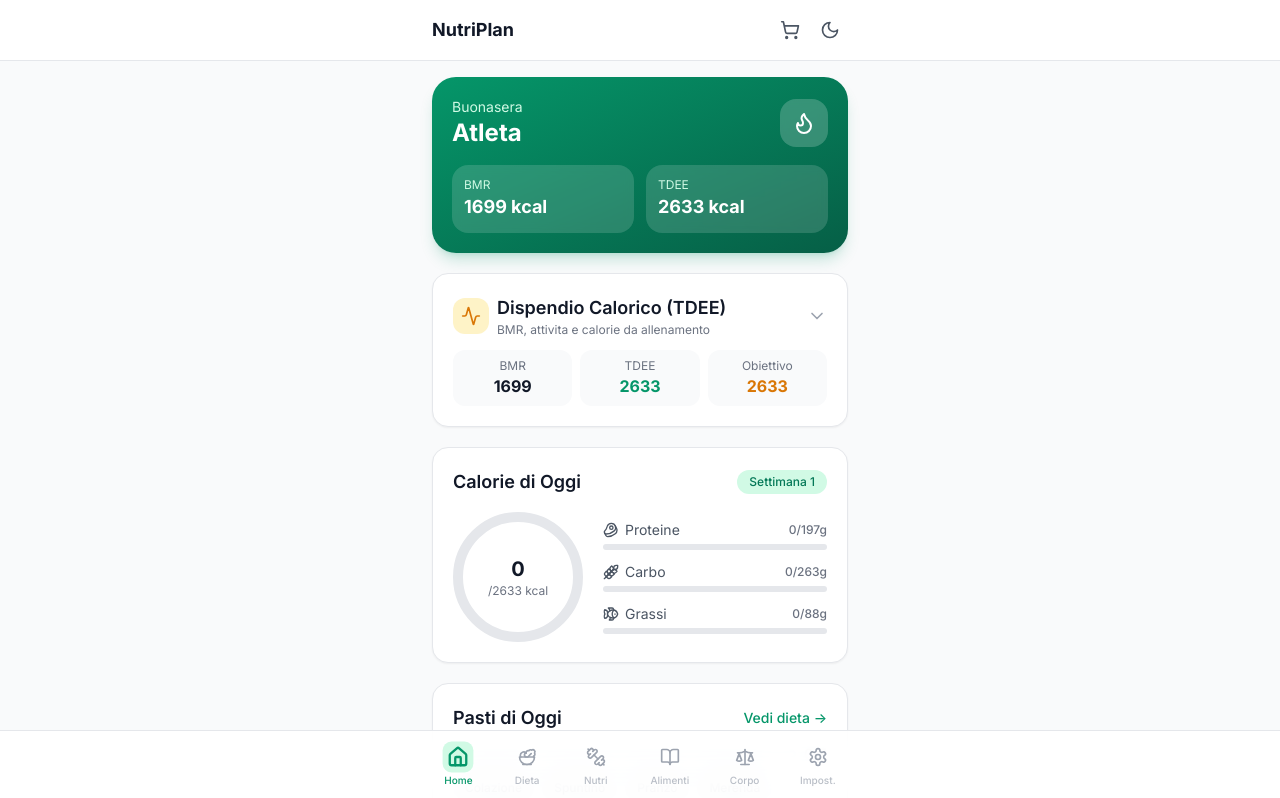
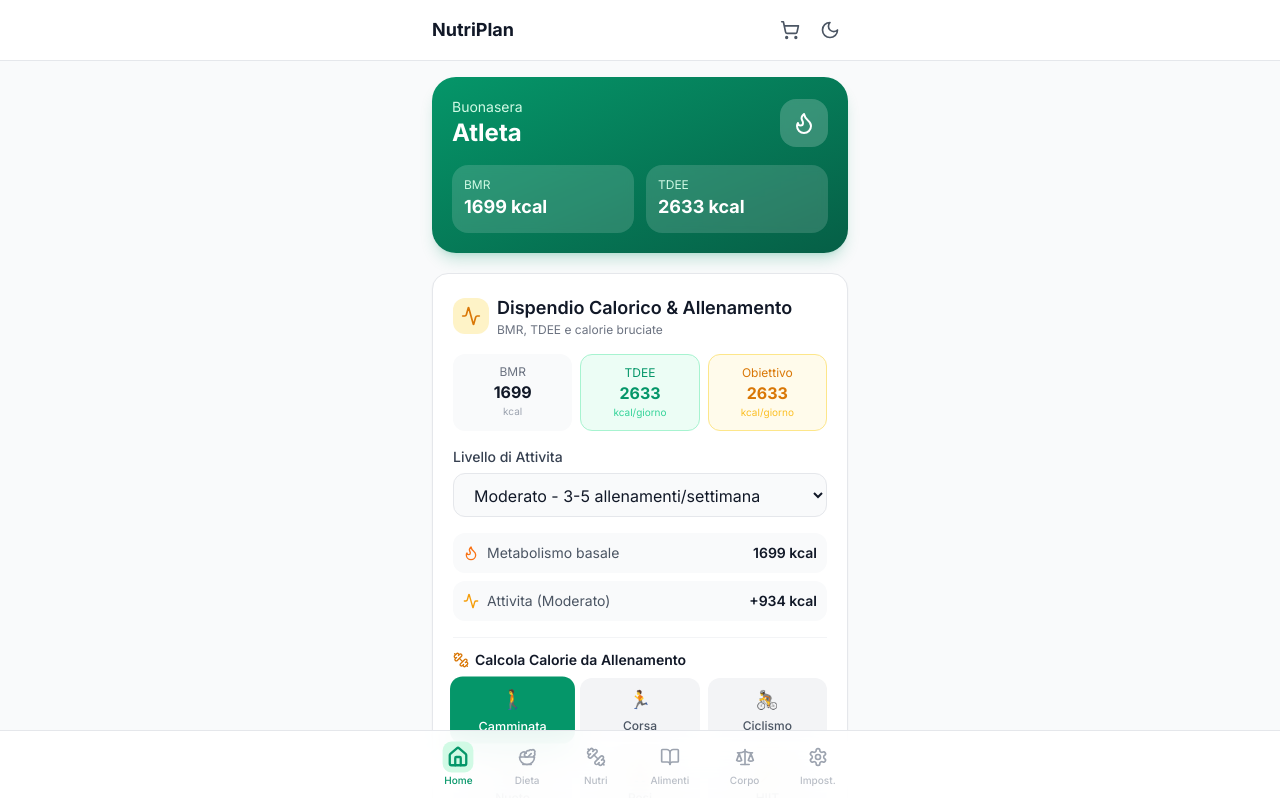
Before and after one commit to startagame93/project, a React (Vite) app: page / in a window 1280 px wide. Shown: the top 798 px of the page. Built offline with nearby package versions, Linux system fonts and the light colour scheme.

Commit message:
Make calorie calculator always visible

```diff
--- a/src/views/Dashboard.tsx
+++ b/src/views/Dashboard.tsx
@@ -3,7 +3,7 @@ import { useApp } from '@/context/AppContext';
 import { calcBMR, calcTDEE, calcTargetCalories, calcMacroTargets, todayISO } from '@/lib/data';
 import { ProgressRing } from '@/components/ProgressRing';
 import { ProgressBar } from '@/components/ProgressBar';
-import { Droplet, Flame, Beef, Wheat, Fish, Dumbbell, Pill, TrendingUp, Bell, Activity, Zap, Minus, Plus, ChevronDown } from 'lucide-react';
+import { Droplet, Flame, Beef, Wheat, Fish, Dumbbell, Pill, TrendingUp, Bell, Activity, Zap, Minus, Plus } from 'lucide-react';
 import { SUPPLEMENT_TYPES, MICRONUTRIENT_TARGETS, MEAL_TYPES, ACTIVITY_LEVELS } from '@/types';
 import type { ActivityLevel } from '@/types';
 
@@ -228,7 +228,6 @@ function TdeeCalculator({ bmr, tdee, targetCal, weight, activityLabel, activityL
   activityLevel: ActivityLevel;
   setState: (updater: (prev: import('@/types').AppState) => import('@/types').AppState) => void;
 }) {
-  const [expanded, setExpanded] = useState(false);
   const [selectedWorkout, setSelectedWorkout] = useState(0);
   const [minutes, setMinutes] = useState(30);
   const [burned, setBurned] = useState(0);
@@ -247,44 +246,37 @@ function TdeeCalculator({ bmr, tdee, targetCal, weight, activityLabel, activityL
   }
 
   return (
-    <div className="card p-5">
-      <button
-        onClick={() => setExpanded((e) => !e)}
-        className="w-full flex items-center justify-between text-left"
-        aria-expanded={expanded}
-        aria-label="Calcolatore dispendio calorico e allenamento. Tocca per espandere."
-      >
+    <div className="card p-5 space-y-4">
+      {/* Header */}
       <div className="flex items-center gap-2">
         <div className="w-9 h-9 rounded-xl bg-accent-100 dark:bg-accent-900/30 flex items-center justify-center shrink-0">
           <Activity className="w-5 h-5 text-accent-600 dark:text-accent-400" />
         </div>
         <div>
-            <h2 className="section-title">Dispendio Calorico (TDEE)</h2>
-            <p className="text-xs text-gray-500">BMR, attivita e calorie da allenamento</p>
+          <h2 className="section-title">Dispendio Calorico & Allenamento</h2>
+          <p className="text-xs text-gray-500">BMR, TDEE e calorie bruciate</p>
         </div>
       </div>
-        <ChevronDown className={`w-5 h-5 text-gray-400 transition-transform ${expanded ? 'rotate-180' : ''}`} />
-      </button>
 
-      {!expanded && (
-        <div className="mt-3 grid grid-cols-3 gap-2 text-center">
-          <div className="p-2 rounded-xl bg-gray-50 dark:bg-gray-800">
+      {/* TDEE breakdown - always visible */}
+      <div className="grid grid-cols-3 gap-2 text-center">
+        <div className="p-2.5 rounded-xl bg-gray-50 dark:bg-gray-800">
           <p className="text-xs text-gray-500">BMR</p>
           <p className="text-base font-bold text-gray-900 dark:text-white">{bmr}</p>
+          <p className="text-[10px] text-gray-400">kcal</p>
         </div>
-          <div className="p-2 rounded-xl bg-gray-50 dark:bg-gray-800">
-            <p className="text-xs text-gray-500">TDEE</p>
-            <p className="text-base font-bold text-primary-600 dark:text-primary-400">{tdee}</p>
+        <div className="p-2.5 rounded-xl bg-primary-50 dark:bg-primary-900/20 border border-primary-200 dark:border-primary-800">
+          <p className="text-xs text-primary-600 dark:text-primary-400">TDEE</p>
+          <p className="text-base font-bold text-primary-600 dark:text-primary-400">{netTdee}</p>
+          <p className="text-[10px] text-primary-400">kcal/giorno</p>
         </div>
-          <div className="p-2 rounded-xl bg-gray-50 dark:bg-gray-800">
-            <p className="text-xs text-gray-500">Obiettivo</p>
-            <p className="text-base font-bold text-accent-600 dark:text-accent-400">{targetCal}</p>
+        <div className="p-2.5 rounded-xl bg-accent-50 dark:bg-accent-900/20 border border-accent-200 dark:border-accent-800">
+          <p className="text-xs text-accent-600 dark:text-accent-400">Obiettivo</p>
+          <p className="text-base font-bold text-accent-600 dark:text-accent-400">{netTarget}</p>
+          <p className="text-[10px] text-accent-400">kcal/giorno</p>
         </div>
       </div>
-      )}
 
-      {expanded && (
-        <div className="mt-4 space-y-4 animate-fade-in" role="region" aria-label="Dettagli dispendio calorico">
       {/* Activity level selector */}
       <div>
         <label className="label">Livello di Attivita</label>
@@ -300,10 +292,10 @@ function TdeeCalculator({ bmr, tdee, targetCal, weight, activityLabel, activityL
         </select>
       </div>
 
-          {/* TDEE breakdown */}
+      {/* Breakdown rows */}
       <div className="space-y-2">
         <div className="flex items-center justify-between text-sm p-2.5 rounded-xl bg-gray-50 dark:bg-gray-800">
-              <span className="flex items-center gap-2 text-gray-600 dark:text-gray-400"><Flame className="w-4 h-4 text-orange-500" /> Metabolismo basale (BMR)</span>
+          <span className="flex items-center gap-2 text-gray-600 dark:text-gray-400"><Flame className="w-4 h-4 text-orange-500" /> Metabolismo basale</span>
           <span className="font-semibold text-gray-900 dark:text-white">{bmr} kcal</span>
         </div>
         <div className="flex items-center justify-between text-sm p-2.5 rounded-xl bg-gray-50 dark:bg-gray-800">
@@ -312,23 +304,17 @@ function TdeeCalculator({ bmr, tdee, targetCal, weight, activityLabel, activityL
         </div>
         {burned > 0 && (
           <div className="flex items-center justify-between text-sm p-2.5 rounded-xl bg-accent-50 dark:bg-accent-900/20 border border-accent-200 dark:border-accent-800">
-                <span className="flex items-center gap-2 text-accent-700 dark:text-accent-300"><Zap className="w-4 h-4" /> Allenamento registrato</span>
+            <span className="flex items-center gap-2 text-accent-700 dark:text-accent-300"><Zap className="w-4 h-4" /> Allenamento</span>
             <span className="font-semibold text-accent-700 dark:text-accent-300">+{burned} kcal</span>
           </div>
         )}
-            <div className="flex items-center justify-between text-sm p-3 rounded-xl bg-primary-50 dark:bg-primary-900/20 border border-primary-200 dark:border-primary-800">
-              <span className="font-semibold text-primary-700 dark:text-primary-300">TDEE Totale</span>
-              <span className="text-lg font-bold text-primary-700 dark:text-primary-300">{netTdee} kcal</span>
-            </div>
-            <div className="flex items-center justify-between text-sm p-3 rounded-xl bg-accent-50 dark:bg-accent-900/20 border border-accent-200 dark:border-accent-800">
-              <span className="font-semibold text-accent-700 dark:text-accent-300">Obiettivo Calorico Aggiornato</span>
-              <span className="text-lg font-bold text-accent-700 dark:text-accent-300">{netTarget} kcal</span>
-            </div>
       </div>
 
-          {/* Workout calculator */}
+      {/* Workout calculator - always visible */}
       <div className="pt-3 border-t border-gray-100 dark:border-gray-800">
-            <h3 className="text-sm font-semibold text-gray-900 dark:text-white mb-2">Calcola Calorie da Allenamento</h3>
+        <h3 className="text-sm font-semibold text-gray-900 dark:text-white mb-2 flex items-center gap-1.5">
+          <Dumbbell className="w-4 h-4 text-accent-600" /> Calcola Calorie da Allenamento
+        </h3>
         <div className="grid grid-cols-3 gap-2 mb-3">
           {WORKOUT_TYPES.map((w, i) => (
             <button
@@ -389,8 +375,6 @@ function TdeeCalculator({ bmr, tdee, targetCal, weight, activityLabel, activityL
         </div>
       </div>
     </div>
-      )}
-    </div>
   );
 }
 
```
Lines whose indentation alone changed are shown as unchanged.
